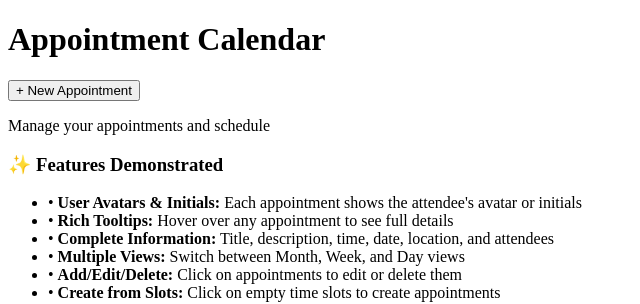
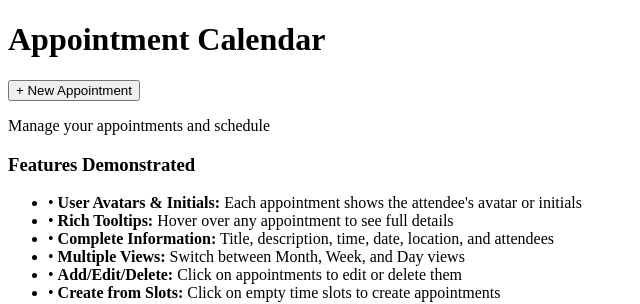
Before and after one commit to Achiever667/vue-appointment-calendar, a Vue app: page / in a window 1280 px wide. Shown: the top 304 px of the page, without its empty margins (0-640 px from the left). Built offline with nearby package versions, Linux system fonts and the light colour scheme; the HTML template or start-up script is replaced by a standard one.

Commit message:
fix: lint fix

```diff
--- a/src/App.vue
+++ b/src/App.vue
@@ -206,7 +206,7 @@ const handleDeleteAppointment = (id: string) => {
       </div>
       <p class="text-gray-600">Manage your appointments and schedule</p>
       <div class="mt-4 p-4 bg-blue-50 rounded-lg hidden">
-        <h3 class="text-lg font-semibold text-blue-900 mb-2">✨ Features Demonstrated</h3>
+        <h3 class="text-lg font-semibold text-blue-900 mb-2"> Features Demonstrated</h3>
         <ul class="text-sm text-blue-800 space-y-1">
           <li>• <strong>User Avatars & Initials:</strong> Each appointment shows the attendee's avatar or initials</li>
           <li>• <strong>Rich Tooltips:</strong> Hover over any appointment to see full details</li>
--- a/src/components/MonthView.vue
+++ b/src/components/MonthView.vue
@@ -1,7 +1,7 @@
 <!-- src/components/MonthView.vue -->
 <script setup lang="ts">
 import { computed } from 'vue'
-import { getDaysInMonth, isSameDay, isSameMonth, formatDate } from '../utils/date'
+import { getDaysInMonth, isSameMonth } from '../utils/date'
 import AppointmentItem from './AppointmentItem.vue'
 import type { Appointment, CalendarConfig } from '../types'
 
--- a/src/components/WeekView.vue
+++ b/src/components/WeekView.vue
@@ -1,7 +1,7 @@
 <!-- src/components/WeekView.vue -->
 <script setup lang="ts">
 import { computed } from 'vue'
-import { getWeekDays, isSameDay, formatTime, addMinutes } from '../utils/date'
+import { getWeekDays, isSameDay, addMinutes } from '../utils/date'
 import AppointmentItem from './AppointmentItem.vue'
 import type { Appointment, CalendarConfig } from '../types'
 
--- a/src/utils/date.ts
+++ b/src/utils/date.ts
@@ -1,5 +1,5 @@
 // src/utils/date.ts
-import type { ViewMode } from '../types'
+// import type { ViewMode } from '../types'
 
 export function startOfDay(date: Date): Date {
   const d = new Date(date)
```
Also changed, not shown: src/composables/useCalendar.ts (+8 -6 lines).
